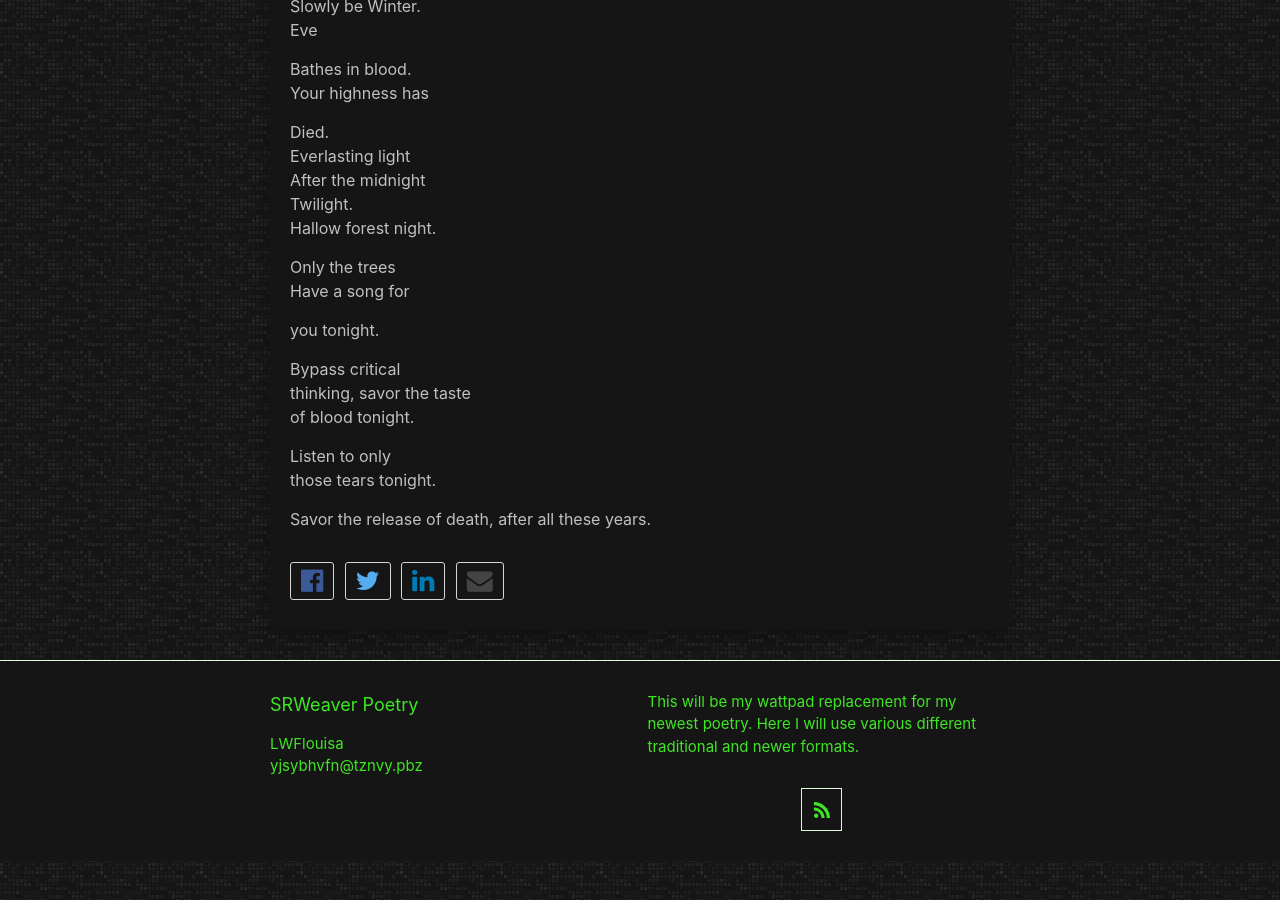
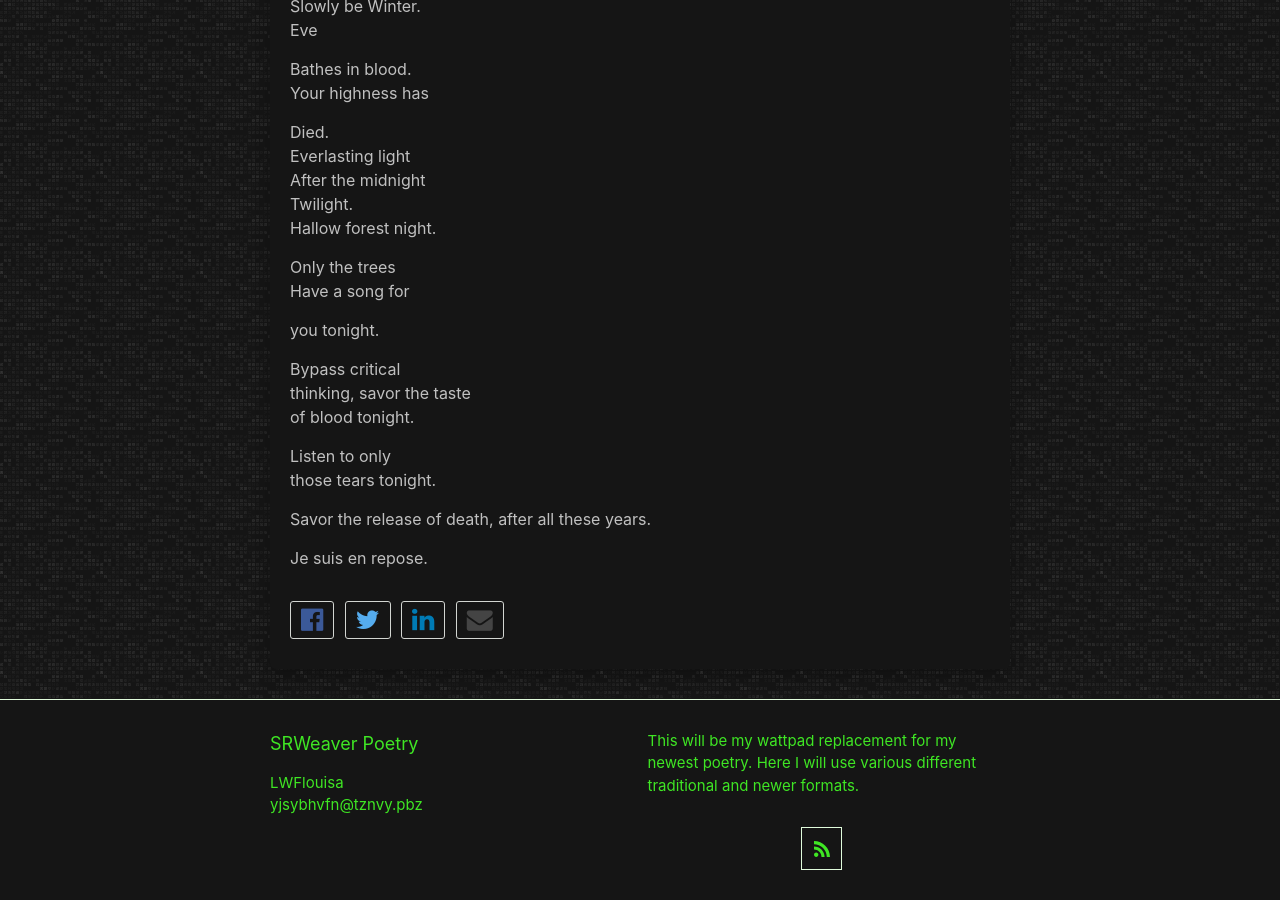
Before and after one commit to LWFlouisa/SRWeaverPoetry, a Jekyll site: the page built from _posts/2022-03-17-widow.md, in a window 1280 px wide and 900 px high, scrolled down 585 px. Built offline with Jekyll 4.4.1, drawn with Linux system fonts in a browser that asks for light colours.

Commit message:
Update 2022-03-17-widow.md

```diff
--- a/_posts/2022-03-17-widow.md
+++ b/_posts/2022-03-17-widow.md
@@ -44,3 +44,5 @@ those tears tonight.
 
 Savor the release of death,
 after all these years.
+
+Je suis en repose.
```
